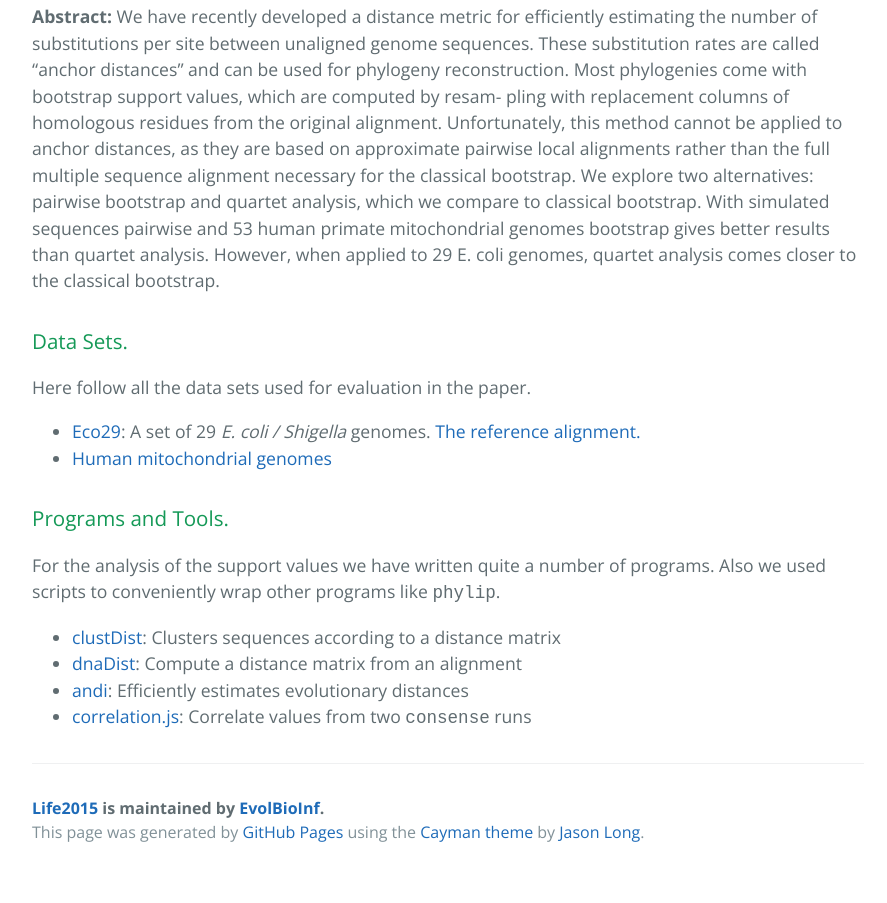
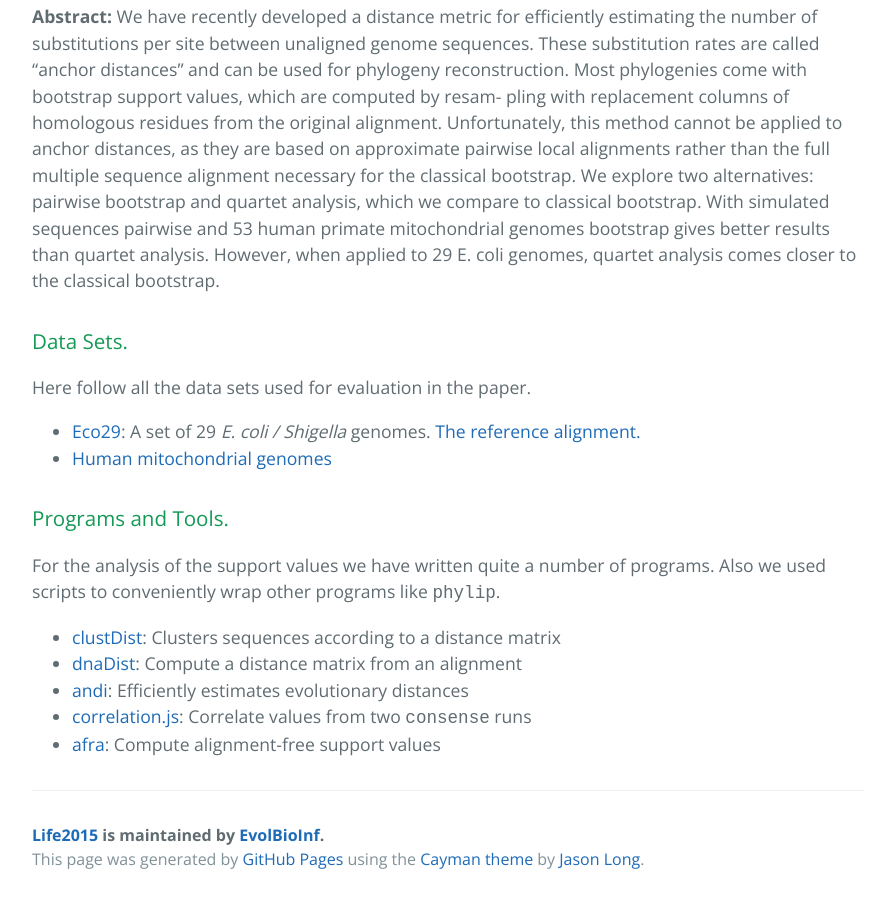
Before and after one commit to EvolBioInf/life2015, a plain HTML site: page index.html in a window 1280 px wide. Shown: the part 425-1328 px from the top of the page, without its empty margins (192-1079 px from the left). Before the commit the page ends 1301 px from the top, so only its background shows below. Drawn offline with nearby package versions, Linux system fonts and the light colour scheme.

Commit message:
add afra to list

```diff
--- a/index.html
+++ b/index.html
@@ -48,7 +48,7 @@ applied to 29 E. coli genomes, quartet analysis comes closer to the classical bo
   <li><a href="https://github.com/EvolBioInf/life2015/raw/gh-pages/dnaDist_0.3.tgz">dnaDist</a>: Compute a distance matrix from an alignment</li>
   <li><a href="https://github.com/EvolBioInf/andi/releases/tag/v0.9.5">andi</a>: Efficiently estimates evolutionary distances</li>
   <li><a href="https://github.com/EvolBioInf/life2015/raw/gh-pages/correlation.js">correlation.js</a>: Correlate values from two <tt>consense</tt> runs</li>
-
+  <li><a href="https://github.com/EvolBioInf/afra">afra</a>: Compute alignment-free support values</li>
 </ul>
 
 
```
